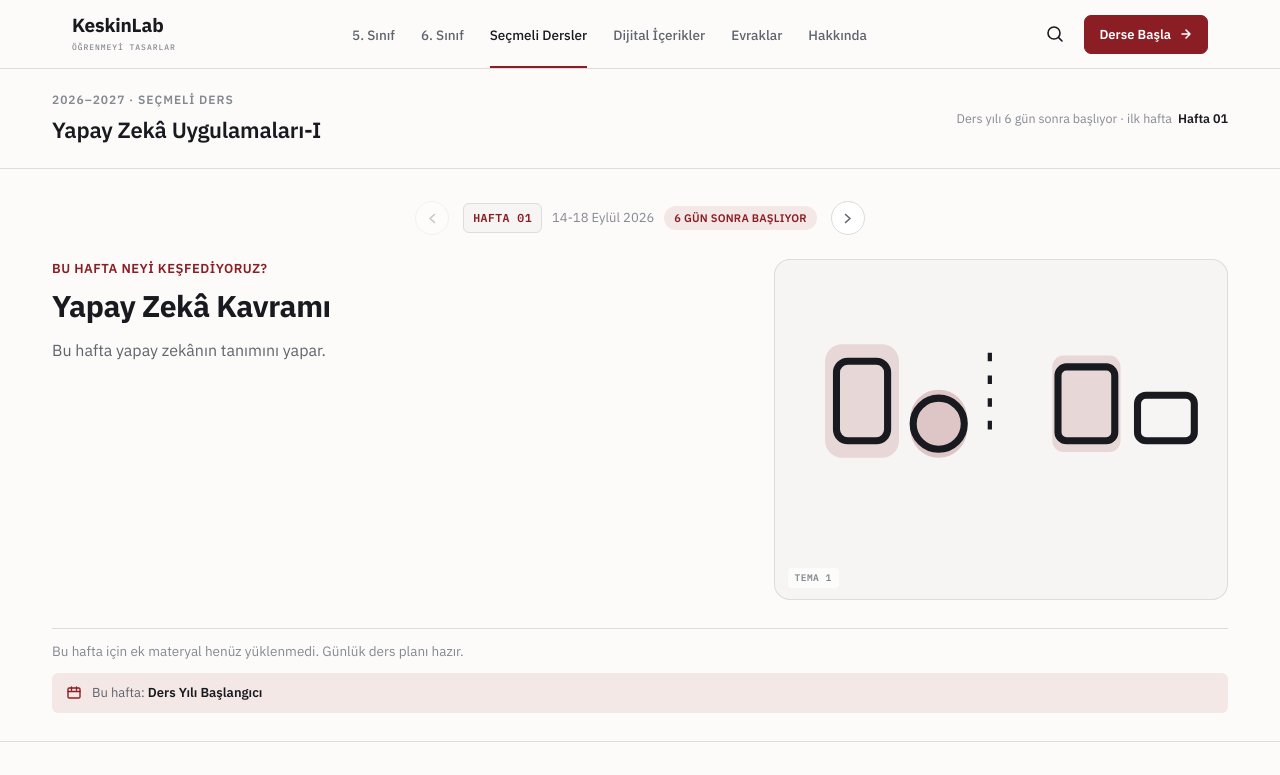
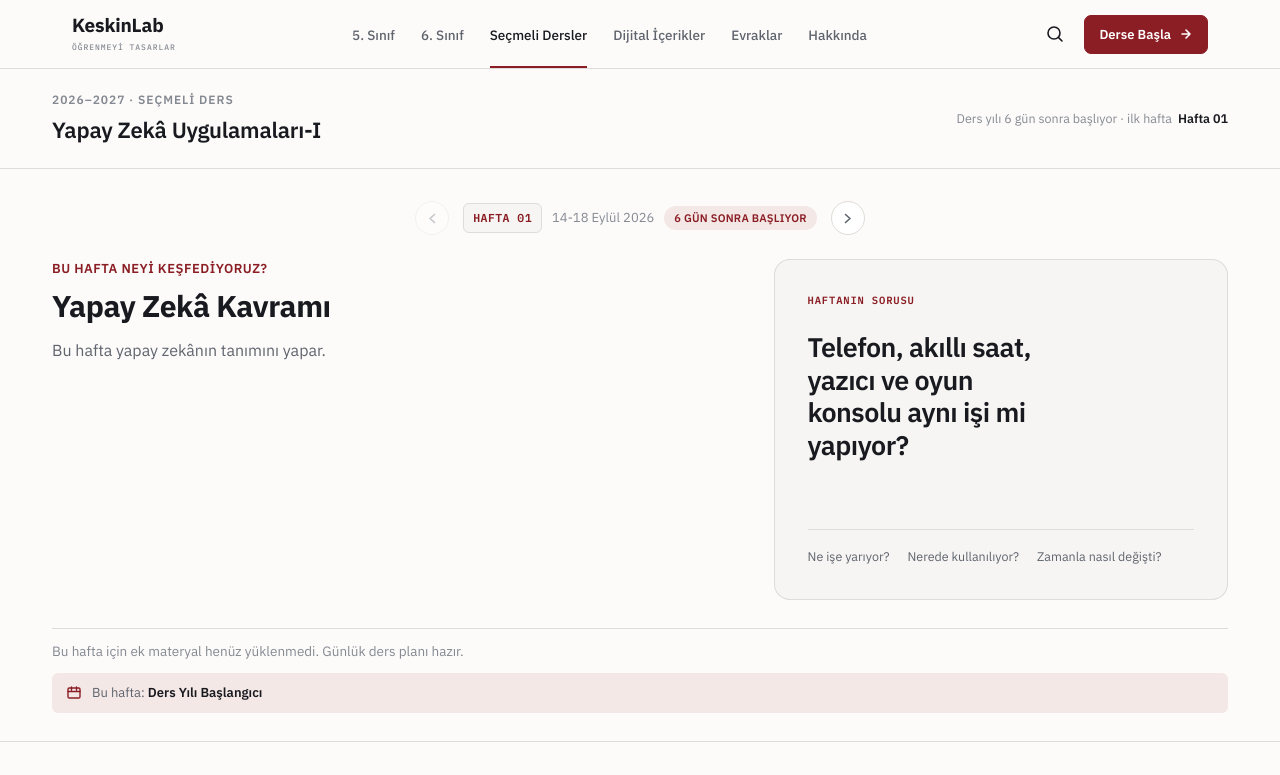
Before and after one commit to rkanaliz/keskinlab, a website: page yapay-zeka.html in a window 1280 px wide. Shown: the top 775 px of the page. Drawn offline with Linux system fonts and the light colour scheme.

Commit message:
Try a typographic weekly question panel

```diff
--- a/5-sinif-bty.html
+++ b/5-sinif-bty.html
@@ -7,7 +7,7 @@
 <link rel="preconnect" href="https://fonts.googleapis.com">
 <link rel="preconnect" href="https://fonts.gstatic.com" crossorigin>
 <link href="https://fonts.googleapis.com/css2?family=IBM+Plex+Sans:wght@400;500;600;700&family=IBM+Plex+Mono:wght@500;600&display=swap" rel="stylesheet">
-<link rel="stylesheet" href="/course-v3.css?v=20260908c">
+<link rel="stylesheet" href="/course-v3.css?v=20260908d">
 <link rel="stylesheet" href="/site-shell-v2b.css"></head>
 <body>
 
@@ -140,6 +140,6 @@
 <script src="/site-materials.js"></script>
 <script>window.KESKINLAB_COURSE={"source":"5-sinif","plan":"gunluk-planlar-5sinif/hafta{n}-5sinif-bty.docx"};</script>
 <script src="/course-data-5-sinif.js"></script>
-<script src="/course-v3.js?v=20260908c"></script>
+<script src="/course-v3.js?v=20260908d"></script>
 </body>
 </html>
--- a/course-v3.css
+++ b/course-v3.css
@@ -234,6 +234,42 @@ body.v3-modal-open { overflow: hidden; }
 .week-visual .scene-tag {
   position: absolute; left: 14px; bottom: 12px; font-family: var(--font-mono); font-size: 9.5px; font-weight: 600;
   letter-spacing: .05em; color: var(--color-text-muted); background: rgba(255,255,255,.7); padding: 3px 7px; border-radius: 4px;
+}
+.week-visual.is-question {
+  display: flex;
+  align-items: stretch;
+  padding: 34px;
+  background: var(--color-surface-subtle);
+}
+.week-question { display: flex; flex-direction: column; width: 100%; }
+.week-question-label {
+  margin: 0 0 22px;
+  color: var(--color-accent);
+  font-family: var(--font-mono);
+  font-size: 10.5px;
+  font-weight: 600;
+  letter-spacing: .08em;
+  text-transform: uppercase;
+}
+.week-question h3 {
+  max-width: 15ch;
+  margin: 0;
+  color: var(--color-text);
+  font-size: clamp(23px, 2.1vw, 30px);
+  font-weight: 600;
+  letter-spacing: -.02em;
+  line-height: 1.22;
+}
+.week-question-prompts {
+  display: flex;
+  flex-wrap: wrap;
+  gap: 8px 18px;
+  margin-top: auto;
+  padding-top: 18px;
+  border-top: 1px solid var(--color-border);
+  color: var(--color-text-secondary);
+  font-size: 12.5px;
+  line-height: 1.4;
 }
 
 /* Hafta materyalleri — tek aktif önizleme ve materyal seçici */
@@ -485,6 +521,9 @@ body.v3-modal-open { overflow: hidden; }
   .header-row { gap:8px; }.logo{min-width:0}.logo-tagline{font-size:7.5px;letter-spacing:.08em}.header-actions{gap:4px;min-width:0}.header-actions .btn-primary{padding:8px 9px;font-size:11.5px;white-space:nowrap}.mobile-menu-trigger{flex:0 0 36px}
   .week-topic { font-size: 22px; overflow-wrap:anywhere; }
   .week-explainer { overflow-wrap:anywhere; }
+  .week-visual.is-question { order: 0; min-height: 250px; padding: 26px; aspect-ratio: auto; }
+  .week-question-label { margin-bottom: 16px; }
+  .week-question h3 { font-size: 24px; }
   .week-surface-head { display:grid; grid-template-columns:36px minmax(0,1fr) 36px; gap: 8px; width:100%; }
   .week-surface-context { min-width:0; flex-wrap: wrap; justify-content: center; gap: 6px; }
   .week-status-pill { white-space:normal; text-align:center; max-width:100%; }
--- a/course-v3.js
+++ b/course-v3.js
@@ -191,6 +191,23 @@
   // ---------------------------------------------------------------
   function renderVisual(week) {
     var el = document.getElementById('weekVisual');
+    if (week.n === 1 && !week.ozel) {
+      el.classList.add('is-question');
+      el.removeAttribute('aria-hidden');
+      el.innerHTML =
+        '<div class="week-question">' +
+          '<p class="week-question-label">Haftanın Sorusu</p>' +
+          '<h3>Telefon, akıllı saat, yazıcı ve oyun konsolu aynı işi mi yapıyor?</h3>' +
+          '<div class="week-question-prompts" aria-label="Soruyu düşünme yolları">' +
+            '<span>Ne işe yarıyor?</span>' +
+            '<span>Nerede kullanılıyor?</span>' +
+            '<span>Zamanla nasıl değişti?</span>' +
+          '</div>' +
+        '</div>';
+      return;
+    }
+    el.classList.remove('is-question');
+    el.setAttribute('aria-hidden', 'true');
     var scene = week.ozel ? SPECIAL_SCENE : (THEME_SCENES[String(week.temaNo)] || SPECIAL_SCENE);
     var tag = week.ozel ? 'ÖZEL HAFTA' : (THEME_LABELS[String(week.temaNo)] || '');
     el.innerHTML = scene + (tag ? '<span class="scene-tag">' + tag + '</span>' : '');
--- a/preview/5-sinif-v3-data.js
+++ b/preview/5-sinif-v3-data.js
@@ -1231,7 +1231,7 @@ window.KL5_DATA = {
   },
   "studentCopy": {
     "1": {
-      "explainer": "Telefon, akıllı saat, yazıcı ve oyun konsolu aynı işi mi yapıyor? Bu hafta bilişim teknolojilerini ne işe yaradıklarına göre ayıracağız."
+      "explainer": "Bu hafta bilişim teknolojilerini adlarına göre değil, ne işe yaradıklarına göre ayıracağız."
     },
     "2": {
       "explainer": "Uzun süre ekrana bakmak gözlerini yoruyor mu? Bu hafta bilişim teknolojilerinin hayatımıza kattıklarını ve bedenimize etkilerini konuşuyoruz.",
--- a/preview/5-sinif-v3.css
+++ b/preview/5-sinif-v3.css
@@ -234,6 +234,42 @@ body.v3-modal-open { overflow: hidden; }
 .week-visual .scene-tag {
   position: absolute; left: 14px; bottom: 12px; font-family: var(--font-mono); font-size: 9.5px; font-weight: 600;
   letter-spacing: .05em; color: var(--color-text-muted); background: rgba(255,255,255,.7); padding: 3px 7px; border-radius: 4px;
+}
+.week-visual.is-question {
+  display: flex;
+  align-items: stretch;
+  padding: 34px;
+  background: var(--color-surface-subtle);
+}
+.week-question { display: flex; flex-direction: column; width: 100%; }
+.week-question-label {
+  margin: 0 0 22px;
+  color: var(--color-accent);
+  font-family: var(--font-mono);
+  font-size: 10.5px;
+  font-weight: 600;
+  letter-spacing: .08em;
+  text-transform: uppercase;
+}
+.week-question h3 {
+  max-width: 15ch;
+  margin: 0;
+  color: var(--color-text);
+  font-size: clamp(23px, 2.1vw, 30px);
+  font-weight: 600;
+  letter-spacing: -.02em;
+  line-height: 1.22;
+}
+.week-question-prompts {
+  display: flex;
+  flex-wrap: wrap;
+  gap: 8px 18px;
+  margin-top: auto;
+  padding-top: 18px;
+  border-top: 1px solid var(--color-border);
+  color: var(--color-text-secondary);
+  font-size: 12.5px;
+  line-height: 1.4;
 }
 
 /* Hafta materyalleri — tek aktif önizleme ve materyal seçici */
@@ -485,6 +521,9 @@ body.v3-modal-open { overflow: hidden; }
   .header-row { gap:8px; }.logo{min-width:0}.logo-tagline{font-size:7.5px;letter-spacing:.08em}.header-actions{gap:4px;min-width:0}.header-actions .btn-primary{padding:8px 9px;font-size:11.5px;white-space:nowrap}.mobile-menu-trigger{flex:0 0 36px}
   .week-topic { font-size: 22px; overflow-wrap:anywhere; }
   .week-explainer { overflow-wrap:anywhere; }
+  .week-visual.is-question { order: 0; min-height: 250px; padding: 26px; aspect-ratio: auto; }
+  .week-question-label { margin-bottom: 16px; }
+  .week-question h3 { font-size: 24px; }
   .week-surface-head { display:grid; grid-template-columns:36px minmax(0,1fr) 36px; gap: 8px; width:100%; }
   .week-surface-context { min-width:0; flex-wrap: wrap; justify-content: center; gap: 6px; }
   .week-status-pill { white-space:normal; text-align:center; max-width:100%; }
--- a/scripts/promote-v2-surfaces.mjs
+++ b/scripts/promote-v2-surfaces.mjs
@@ -157,10 +157,10 @@ for (const config of courses) {
   let html = await readFile('preview/5-sinif-v3.html', 'utf8');
   html = html.replaceAll('../', '/').replaceAll('homepage-v2.html', '/')
     .replaceAll('5-sinif-v3.html', '/5-sinif-bty.html')
-    .replaceAll('5-sinif-v3.css', '/course-v3.css?v=20260908c')
+    .replaceAll('5-sinif-v3.css', '/course-v3.css?v=20260908d')
     .replaceAll('homepage-materials.js', '/site-materials.js')
     .replaceAll('5-sinif-v3-data.js', `/course-data-${config.key}.js`)
-    .replaceAll('5-sinif-v3.js', '/course-v3.js?v=20260908c')
+    .replaceAll('5-sinif-v3.js', '/course-v3.js?v=20260908d')
     .replaceAll('5. Sınıf BTY', config.title)
     .replaceAll('Bilişim Teknolojileri ve Yazılım', config.subject)
     .replaceAll('/5-sinif-bty.html', '/5-sinif-bty')
--- a/yapay-zeka.html
+++ b/yapay-zeka.html
@@ -7,7 +7,7 @@
 <link rel="preconnect" href="https://fonts.googleapis.com">
 <link rel="preconnect" href="https://fonts.gstatic.com" crossorigin>
 <link href="https://fonts.googleapis.com/css2?family=IBM+Plex+Sans:wght@400;500;600;700&family=IBM+Plex+Mono:wght@500;600&display=swap" rel="stylesheet">
-<link rel="stylesheet" href="/course-v3.css?v=20260908c">
+<link rel="stylesheet" href="/course-v3.css?v=20260908d">
 <link rel="stylesheet" href="/site-shell-v2b.css"></head>
 <body>
 
@@ -139,6 +139,6 @@
 <script src="/site-materials.js"></script>
 <script>window.KESKINLAB_COURSE={"source":"yapay-zeka","plan":"gunluk-planlar-yapay-zeka/hafta{n}-yapay-zeka-uygulamalari.docx"};</script>
 <script src="/course-data-yapay-zeka.js"></script>
-<script src="/course-v3.js?v=20260908c"></script>
+<script src="/course-v3.js?v=20260908d"></script>
 </body>
 </html>
```
Also changed, not shown: 6-sinif-bty.html (+2 -2 lines), classroom-5-sinif.html (+2 -2 lines), classroom-6-sinif.html (+2 -2 lines), classroom-robotik.html (+2 -2 lines), classroom-yapay-zeka.html (+2 -2 lines), preview/5-sinif-v3.js (+17 -0 lines), robotik-kodlama.html (+2 -2 lines), course-data-5-sinif.js.
